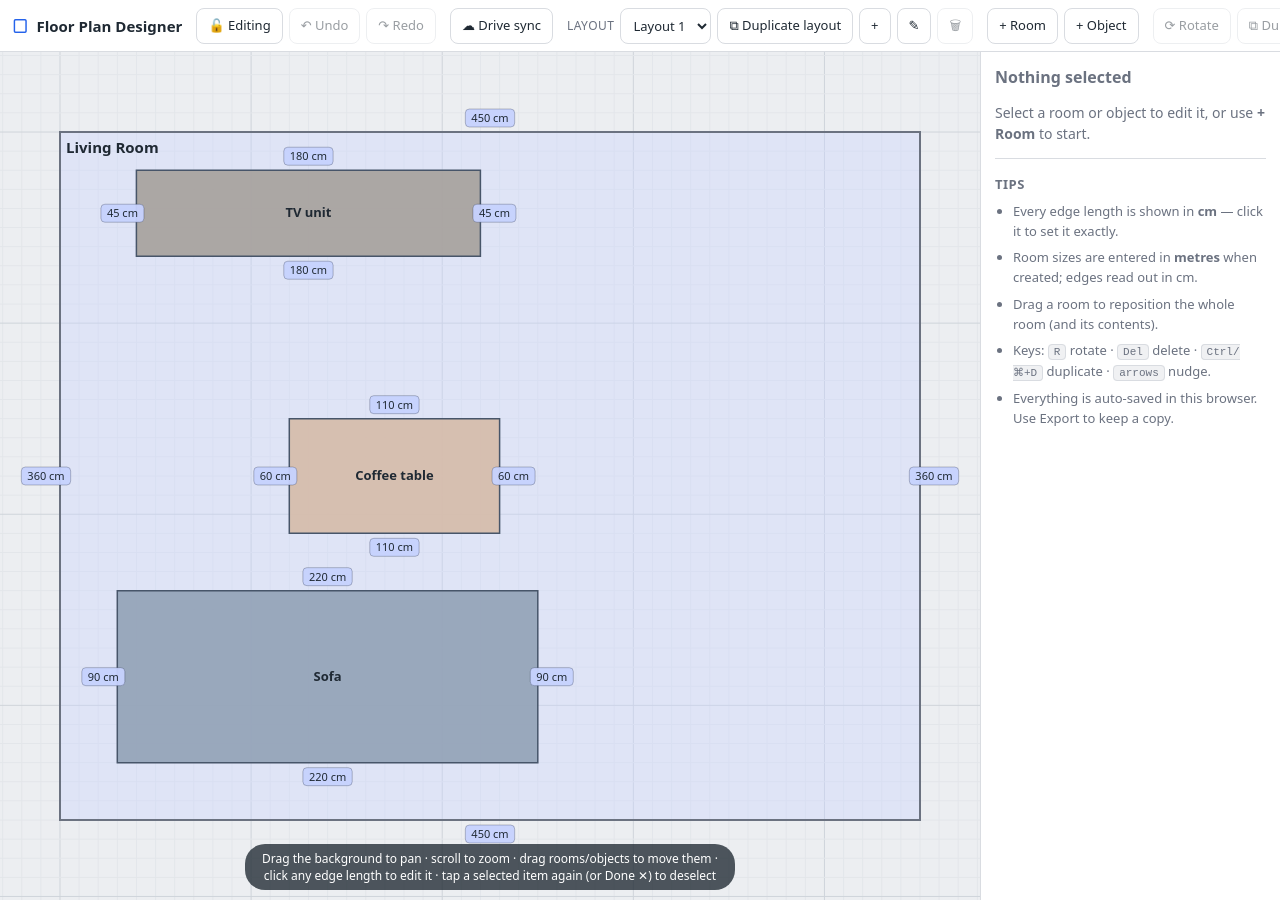
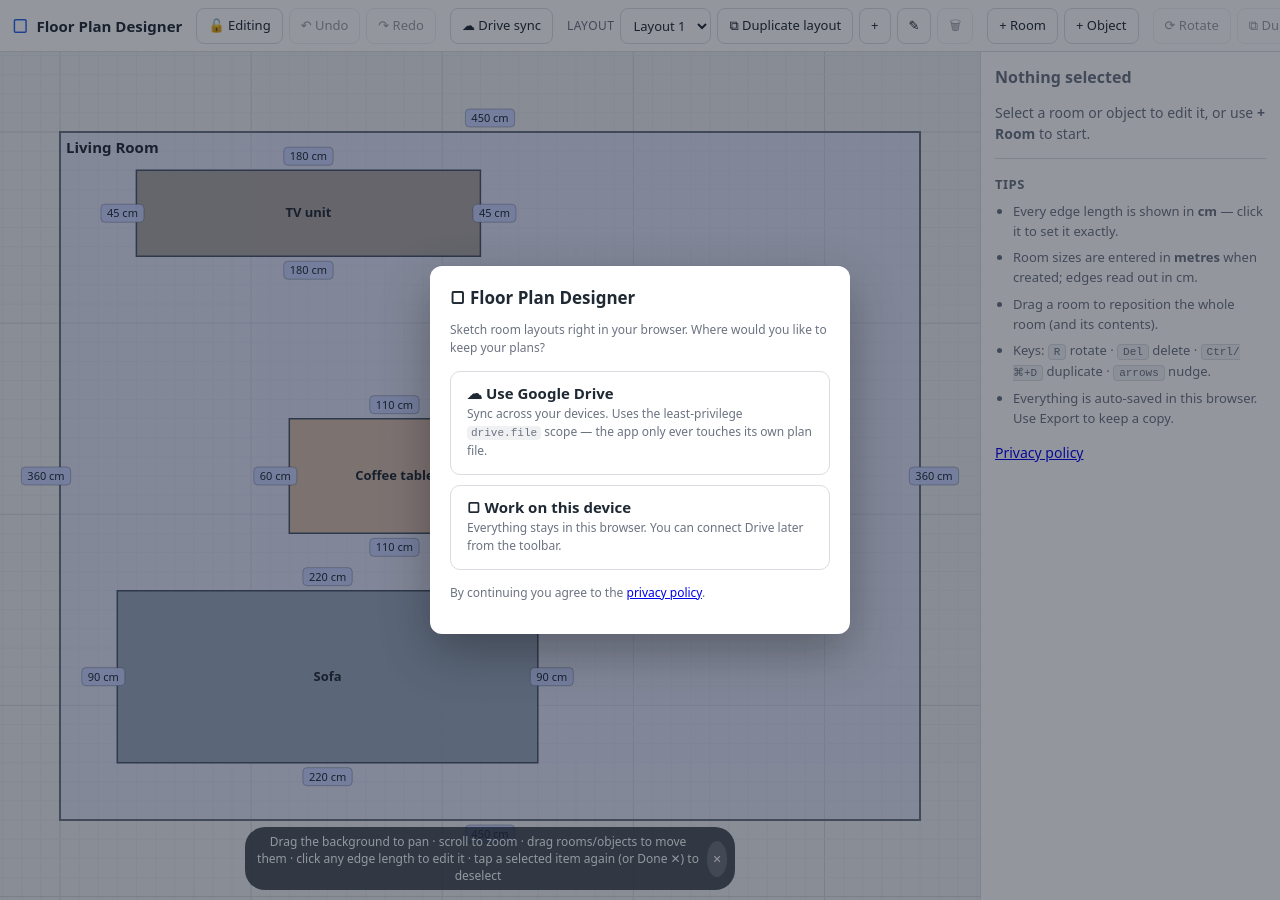
Before and after one commit to mchr3k/mchr3k.github.com, a Jekyll site: the page floorplan/index.html, which Jekyll copies as it is, in a window 1280 px wide. Built offline with Jekyll 4.4.1, drawn with Linux system fonts in a browser that asks for light colours.

Commit message:
Add privacy policy, first-load Drive/local prompt, dismissable hint
Towards publishing the OAuth app and giving the user an explicit storage
choice each session.

- floorplan/privacy.html: a self-contained privacy policy (drive.file
  least-privilege explanation + the Google API Services Limited Use
  disclosure required for verification). Linked from the home screen and
  both modals. Everything stays under the /floorplan/ path.
- First-load screen, shown on EVERY load, to deliberately choose where to
  work: "Use Google Drive" (pull + sync this session) or "Work on this
  device" (local only). A session mode now gates auto-sync, defaulting to
  local, so nothing pushes to Drive until the user opts in. Drive loading
  is driven by this prompt instead of an automatic pull on boot.
- The bottom canvas hint can be dismissed (✕) and stays dismissed.

https://claude.ai/code/session_01WufBwyDRyqPSDpxCsqmNkX

```diff
--- a/floorplan/app.js
+++ b/floorplan/app.js
@@ -1785,6 +1785,10 @@
     let tokenClient = null;
     let busy = false;
     let timer = null;
+    // Chosen each load via the first-load prompt: "drive" syncs this session,
+    // "local" works only on this device. Defaults to local so nothing pushes to
+    // Drive until the user opts in.
+    let sessionMode = "local";
 
     const lsSet = (k, v) => { try { localStorage.setItem(k, v); } catch (_) {} };
     function setLastSeenRev(r) { lastSeenRev = Math.max(lastSeenRev, +r || 0); lsSet(LS.lastRev, String(lastSeenRev)); }
@@ -1904,6 +1908,7 @@
     // mode: "auto" | "firstConnect" | "forceUp" | "forceDown"
     async function syncNow(interactive, mode) {
       if (!connected || busy) return;
+      sessionMode = "drive"; // any sync means we're working against Drive
       busy = true;
       setStatus("Syncing…");
       try {
@@ -1992,9 +1997,24 @@
     }
 
     function scheduleSync() {
-      if (!connected || !auto) return;
+      if (sessionMode !== "drive" || !connected || !auto) return;
       clearTimeout(timer);
       timer = setTimeout(() => syncNow(false, "auto"), 2500);
+    }
+
+    // First-load choices. "Work locally" keeps everything on this device this
+    // session; "Use Drive" pulls the latest (or opens the connect dialog).
+    function useLocal() {
+      sessionMode = "local";
+      setStatus("Working on this device.");
+    }
+    function useDrive() {
+      sessionMode = "drive";
+      if (!clientId || !connected) { open(); return; }
+      waitForGis((ok) => {
+        if (!ok) { open(); return; }
+        getToken(false).then(() => syncNow(false, "welcome")).catch(() => open());
+      });
     }
 
     async function connect() {
@@ -2055,17 +2075,11 @@
     function boot() {
       bindEvents();
       updateUI();
-      // If previously connected with auto-sync on, silently pull the latest once
-      // the library loads. With auto-sync off we leave it to manual Sync/Force.
-      if (connected && clientId && auto) {
-        waitForGis((ok) => {
-          if (!ok) { setStatus("Google library unavailable (offline?).", "err"); return; }
-          getToken(false).then(() => syncNow(false, "auto")).catch(() => setStatus("Sign-in expired — open Drive and reconnect.", "err"));
-        });
-      }
-    }
-
-    return { scheduleSync, boot, nextRev };
+      // Loading from Drive is now driven by the first-load prompt (useDrive),
+      // so the user consciously chooses Drive vs local on every load.
+    }
+
+    return { scheduleSync, boot, nextRev, open, useLocal, useDrive };
   })();
 
   // ---------------------------------------------------------------------------
@@ -2141,6 +2155,18 @@
   el("btn-layout-rename").addEventListener("click", renameLayout);
   el("btn-layout-delete").addEventListener("click", deleteLayout);
 
+  // Dismissable canvas hint (stays dismissed on this device).
+  (function hint() {
+    const KEY = "floorplan.hintDismissed";
+    const node = el("hint");
+    if (!node) return;
+    if (localStorage.getItem(KEY)) { node.classList.add("dismissed"); return; }
+    el("hint-close").addEventListener("click", () => {
+      node.classList.add("dismissed");
+      try { localStorage.setItem(KEY, "1"); } catch (_) {}
+    });
+  })();
+
   window.addEventListener("resize", render);
   // Re-render whenever the canvas area itself resizes — e.g. the bottom panel
   // collapsing on mobile grows the canvas, and the grid must fill the new space
@@ -2171,4 +2197,14 @@
   refreshPanel();
   fitView();
   DRIVE.boot();
+
+  // Shown on EVERY load: a deliberate choice of which state to work on —
+  // sync with Google Drive, or work locally on this device.
+  (function welcome() {
+    const modal = el("welcome-modal");
+    const close = () => { modal.hidden = true; };
+    el("welcome-local").addEventListener("click", () => { DRIVE.useLocal(); close(); });
+    el("welcome-drive").addEventListener("click", () => { close(); DRIVE.useDrive(); });
+    modal.hidden = false;
+  })();
 })();
--- a/floorplan/index.html
+++ b/floorplan/index.html
@@ -67,8 +67,11 @@
       <div id="canvas-wrap" class="canvas-wrap">
         <svg id="canvas" xmlns="http://www.w3.org/2000/svg"></svg>
         <div id="hint" class="hint">
-          Drag the background to pan · scroll to zoom · drag rooms/objects to move them ·
-          click any edge length to edit it · tap a selected item again (or Done ✕) to deselect
+          <span>
+            Drag the background to pan · scroll to zoom · drag rooms/objects to move them ·
+            click any edge length to edit it · tap a selected item again (or Done ✕) to deselect
+          </span>
+          <button id="hint-close" type="button" title="Dismiss" aria-label="Dismiss">✕</button>
         </div>
       </div>
 
@@ -85,6 +88,7 @@
             <li>Keys: <kbd>R</kbd> rotate · <kbd>Del</kbd> delete · <kbd>Ctrl/⌘+D</kbd> duplicate · <kbd>arrows</kbd> nudge.</li>
             <li>Everything is auto-saved in this browser. Use Export to keep a copy.</li>
           </ul>
+          <p class="small"><a href="privacy.html" target="_blank" rel="noopener">Privacy policy</a></p>
         </div>
 
         <div id="panel-details" class="panel-section" hidden>
@@ -165,6 +169,28 @@
       </aside>
     </main>
 
+    <div id="welcome-modal" class="modal" hidden>
+      <div class="modal-card">
+        <h2>▢ Floor Plan Designer</h2>
+        <p class="muted small">
+          Sketch room layouts right in your browser. Where would you like to keep your plans?
+        </p>
+        <div class="welcome-choices">
+          <button id="welcome-drive" class="welcome-choice">
+            <strong>☁ Use Google Drive</strong>
+            <span class="muted small">Sync across your devices. Uses the least-privilege <code>drive.file</code> scope — the app only ever touches its own plan file.</span>
+          </button>
+          <button id="welcome-local" class="welcome-choice">
+            <strong>▢ Work on this device</strong>
+            <span class="muted small">Everything stays in this browser. You can connect Drive later from the toolbar.</span>
+          </button>
+        </div>
+        <p class="muted small">
+          By continuing you agree to the <a href="privacy.html" target="_blank" rel="noopener">privacy policy</a>.
+        </p>
+      </div>
+    </div>
+
     <div id="drive-modal" class="modal" hidden>
       <div class="modal-card">
         <button class="modal-close" id="drive-close" title="Close">×</button>
@@ -192,8 +218,10 @@
           Drive's copy down, regardless of which looks newer.
         </p>
         <p id="drive-status" class="drive-status"></p>
+        <p class="muted small"><a href="privacy.html" target="_blank" rel="noopener">Privacy policy</a></p>
       </div>
     </div>
+
 
     <!-- Google Identity Services (for Drive OAuth). Loads only when online. -->
     <script src="https://accounts.google.com/gsi/client" async></script>
--- a/floorplan/styles.css
+++ b/floorplan/styles.css
@@ -155,15 +155,34 @@ button.danger:hover:not(:disabled) {
   left: 50%;
   bottom: 10px;
   transform: translateX(-50%);
+  display: flex;
+  align-items: center;
+  gap: 8px;
   background: rgba(31, 41, 51, 0.78);
   color: #fff;
   font-size: 12px;
-  padding: 6px 12px;
+  padding: 6px 8px 6px 12px;
   border-radius: 20px;
-  pointer-events: none;
+  pointer-events: none; /* let canvas gestures pass through the bubble */
   max-width: 92%;
   text-align: center;
 }
+.hint button {
+  pointer-events: auto; /* …but the dismiss button stays clickable */
+  flex: none;
+  background: rgba(255, 255, 255, 0.18);
+  color: #fff;
+  border: none;
+  border-radius: 50%;
+  width: 20px;
+  height: 20px;
+  line-height: 1;
+  font-size: 11px;
+  padding: 0;
+  cursor: pointer;
+}
+.hint button:hover { background: rgba(255, 255, 255, 0.32); }
+.hint.dismissed { display: none; }
 
 /* ---------- Panel ---------- */
 .panel {
@@ -432,6 +451,29 @@ kbd {
   flex-wrap: wrap;
   margin: 4px 0 12px;
 }
+.welcome-choices {
+  display: flex;
+  flex-direction: column;
+  gap: 10px;
+  margin: 14px 0;
+}
+.welcome-choice {
+  display: flex;
+  flex-direction: column;
+  gap: 4px;
+  align-items: flex-start;
+  text-align: left;
+  padding: 14px 16px;
+  border: 1px solid var(--line);
+  border-radius: 10px;
+  background: #fff;
+  cursor: pointer;
+}
+.welcome-choice strong { font-size: 15px; }
+.welcome-choice:hover {
+  border-color: var(--accent);
+  background: var(--accent-soft);
+}
 .drive-row button {
   flex: 1;
   min-width: 120px;
```
Also changed, not shown: floorplan/privacy.html (added, +102 -0 lines).
